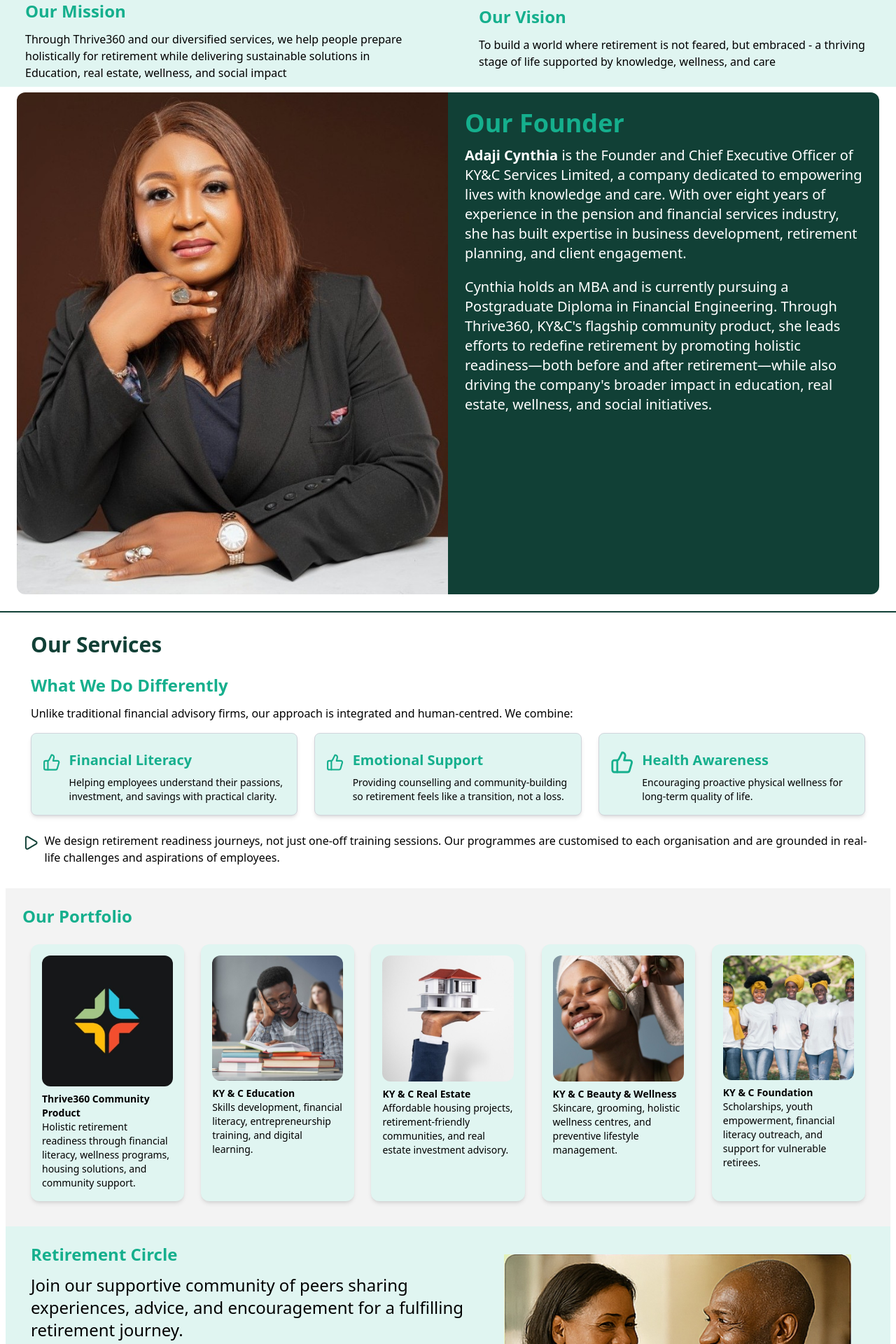
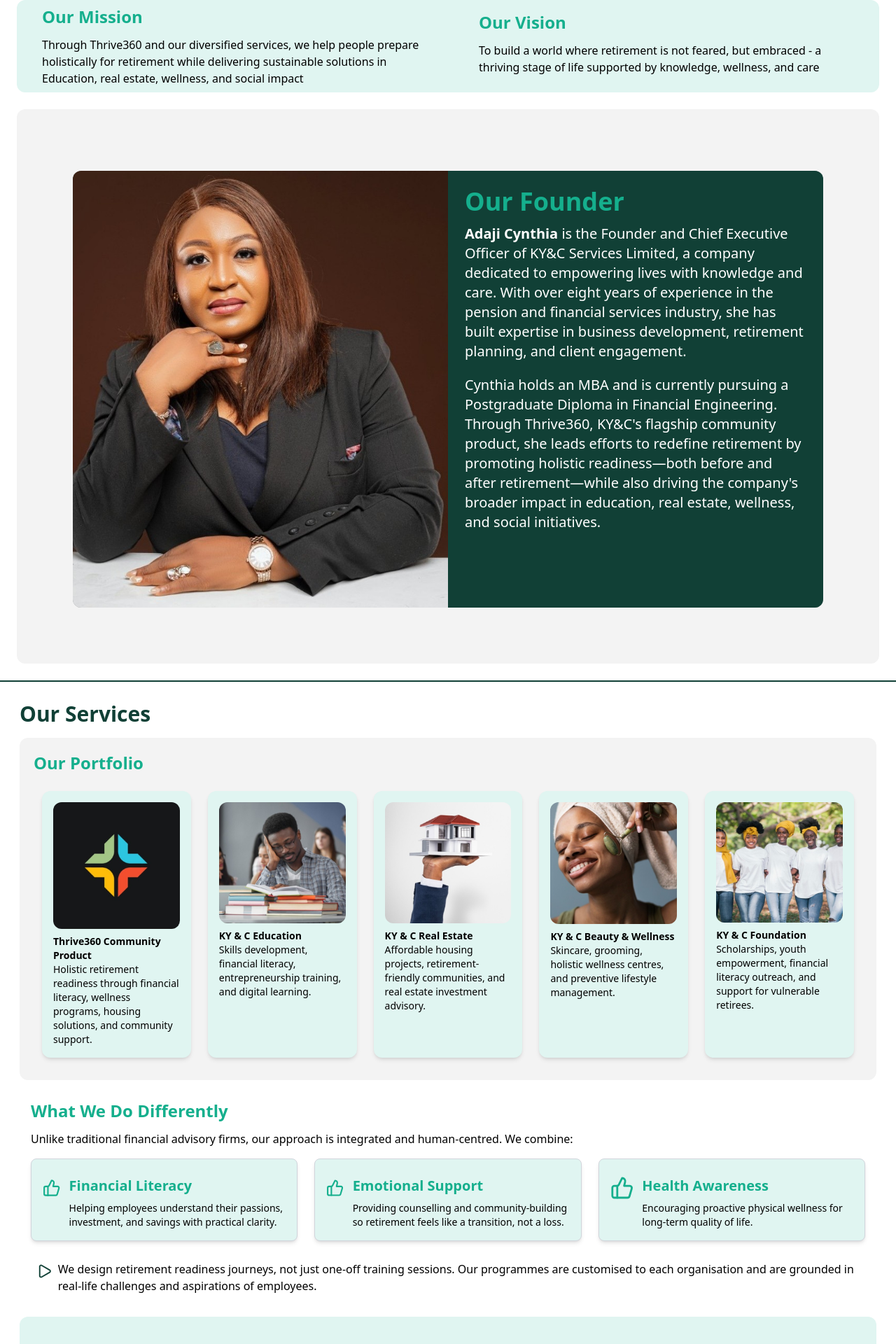
Before and after one commit to Eneojo1/kyc, a Next.js app: page / in a window 1280 px wide. Shown: the part 1458-3378 px from the top of the page at 70% size. Built offline with nearby package versions, Linux system fonts and the light colour scheme.

Commit message:
Contact added

```diff
--- a/components/any/About.tsx
+++ b/components/any/About.tsx
@@ -93,7 +93,7 @@
         </div>
       </div>
 
-      <div className="grid sm:grid-cols-2  bg-pr3">
+      <div className="grid sm:grid-cols-2 bg-pr3 rounded-xl m-2 mx-6">
         <div className="px-3 sm:px-9 py-2">
           <h2>Our Mission</h2>
           <p>
@@ -111,36 +111,37 @@
           </p>
         </div>
       </div>
-
-      <div className="flex flex-col sm:flex-row items-center sm:items-stretch p-6 pt-2">
+      <div className="bg-se5 sm:p-20 m-6 rounded-xl">
+        <div className="bg-se6 flex flex-col sm:flex-row items-center sm:items-stretch mt-2 rounded-xl overflow-hidden">
           <div className="w-full sm:w-1/2 flex justify-center">
             <img
               src="/founder.jpg"
               alt="ceo"
               loading="lazy"
-            className="rounded-mobile-top object-cover h-auto"
+              className="object-cover h-auto"
             />
           </div>
 
-        <div className="w-full sm:w-1/2 rounded-mobile-bottom p-6 sm:text-xl bg-pr1 text-white">
+          <div className="w-full sm:w-1/2 p-6 sm:text-xl bg-pr1 text-white">
             <h2 className="!text-4xl font-semibold mb-4">Our Founder</h2>
             <p className="mb-5">
               <strong>Adaji Cynthia</strong> is the Founder and Chief Executive
-            Officer of KY&C Services Limited, a company dedicated to empowering
-            lives with knowledge and care. With over eight years of experience
-            in the pension and financial services industry, she has built
-            expertise in business development, retirement planning, and client
-            engagement.
+              Officer of KY&C Services Limited, a company dedicated to
+              empowering lives with knowledge and care. With over eight years of
+              experience in the pension and financial services industry, she has
+              built expertise in business development, retirement planning, and
+              client engagement.
             </p>
 
             <p>
               Cynthia holds an MBA and is currently pursuing a Postgraduate
               Diploma in Financial Engineering. Through Thrive360, KY&C&apos;s
-            flagship community product, she leads efforts to redefine retirement
-            by promoting holistic readiness—both before and after
+              flagship community product, she leads efforts to redefine
+              retirement by promoting holistic readiness—both before and after
               retirement—while also driving the company&apos;s broader impact in
               education, real estate, wellness, and social initiatives.
             </p>
+          </div>
         </div>
       </div>
 
--- a/components/any/Contact.tsx
+++ b/components/any/Contact.tsx
@@ -7,39 +7,47 @@
   const [isModalOpen, setIsModalOpen] = useState(false);
 
   return (
-    <div
-      id="contact"
-      className="section pt-5 flex flex-col sm:flex-row items-center sm:items-stretch p-6 pt-2"
-    >
-      <div className="w-full sm:w-1/2 flex justify-center">
+    <section id="contact" className="section p-6">
+      <h1>Contact Us</h1>
+      <div className="bg-se5 rounded-xl p-5">
+        <div className="grid sm:grid-cols-2 sm:w-2/3 m-auto rounded-xl overflow-hidden lg:text-xl">
+          {/* Left Image */}
+          <div className="flex justify-center items-center">
             <img
               src="/contact.jpg"
-          alt="ceo"
+              alt="contact"
               loading="lazy"
-          className="rounded-mobile-top object-cover h-auto"
+              className="w-full h-full object-cover"
             />
           </div>
-      <div className="w-full p-6 sm:p-20 sm:w-1/2 rounded-mobile-bottom sm:text-xl bg-pr3 flex gap-4 flex-col justify-center items-center">
-        <h2 className="!text-4xl font-semibold w-full">Contact Us</h2>
-        <p className="">
+
+          {/* Right Content */}
+          <div className="bg-pr3 p-5 sm:border-2 sm:border-l-0 border-pr2 flex flex-col gap-5 justify-center items-center text-center">
+            <p className="max-w-md">
               Have questions about our services or want to explore how we can
-          support your journey? Call us directly at +234 703 270 7572 or click
-          the button below to send us a message. We&apos;re here to help—every
-          step of the way.
+              support your journey? Call us directly at{" "}
+              <strong>+2347032707572</strong> or click the button below to send
+              us a message. We&apos;re here to help—every step of the way.
             </p>
 
             <button
               onClick={() => setIsModalOpen(true)}
-          // className="block !bg-se2 m-auto !text-black !outline-none"
+              className="!bg-se2 px-6 py-2 rounded-md !text-black !outline-none"
             >
               Contact us
             </button>
 
             <Modal isOpen={isModalOpen} onClose={() => setIsModalOpen(false)}>
-          <ContactForm onClose={() => setIsModalOpen(false)} type="contact" />
+              <ContactForm
+                onClose={() => setIsModalOpen(false)}
+                type="contact"
+              />
             </Modal>
           </div>
         </div>
+      </div>
+      <hr className="border-pr1 border-1 mt-5" />
+    </section>
   );
 };
 
--- a/components/any/Services.tsx
+++ b/components/any/Services.tsx
@@ -26,7 +26,7 @@
 
 const PortfolioItem = ({ title, body, src, alt }: Props) => {
   return (
-    <div className="p-4 bg-pr3 m-3 rounded-xl text-xl md:text-sm shadow-md hover:shadow-lg transition">
+    <div className="p-4 bg-pr3 m-3 rounded-xl text-lg md:text-sm shadow-md hover:shadow-lg transition">
       <img src={src} alt={alt} loading="lazy" className="rounded-xl" />
       <h4 className="pt-2 font-bold">{title}</h4>
       <p>{body}</p>
@@ -38,45 +38,9 @@
   const [isModalOpen, setIsModalOpen] = useState(false);
 
   return (
-    <section id="services" className="section pt-5 m-2">
-      <div className="px-3 sm:px-9">
-        <h1>Our Services</h1>
-        <h2 className="pt-2">What We Do Differently</h2>
-        <p>
-          Unlike traditional financial advisory firms, our approach is
-          integrated and human-centred. We combine:
-        </p>
-        <div className="grid grid-cols-1 sm:grid-cols-2 lg:grid-cols-3 gap-6 my-4">
-          <Item
-            title="Financial Literacy"
-            body="Helping employees understand their passions, investment, and savings
-          with practical clarity."
-          />
-
-          <Item
-            title="Emotional Support"
-            body="Providing counselling and community-building so retirement feels
-              like a transition, not a loss."
-          />
-
-          <Item
-            title="Health Awareness"
-            body="Encouraging proactive physical wellness for long-term quality of
-              life."
-          />
-        </div>
-      </div>
-
-      <div className="flex gap-2 px-6">
-        <Play className="text-pr1" size={30} />
-        <p>
-          We design retirement readiness journeys, not just one-off training
-          sessions. Our programmes are customised to each organisation and are
-          grounded in real-life challenges and aspirations of employees.
-        </p>
-      </div>
-
-      <div className="p-6 mt-8 bg-se5">
+    <section id="services" className="section p-5 m-2">
+      <h1>Our Services</h1>
+      <div className="bg-se5 rounded-xl p-5">
         <h2>Our Portfolio</h2>
         <div className="grid sm:grid-cols-2 md:grid-cols-3 lg:grid-cols-5">
           <PortfolioItem
@@ -117,9 +81,44 @@
         </div>
       </div>
 
-      <div className="bg-pr3 flex flex-col-reverse md:flex-row px-3 sm:px-9 py-5 sm:text-2xl rounded-b-2xl">
+      <div className="px-3 sm:px-4 my-5">
+        <h2 className="pt-2">What We Do Differently</h2>
+        <p>
+          Unlike traditional financial advisory firms, our approach is
+          integrated and human-centred. We combine:
+        </p>
+        <div className="grid grid-cols-1 sm:grid-cols-2 lg:grid-cols-3 gap-6 my-4">
+          <Item
+            title="Financial Literacy"
+            body="Helping employees understand their passions, investment, and savings
+          with practical clarity."
+          />
+
+          <Item
+            title="Emotional Support"
+            body="Providing counselling and community-building so retirement feels
+              like a transition, not a loss."
+          />
+
+          <Item
+            title="Health Awareness"
+            body="Encouraging proactive physical wellness for long-term quality of
+              life."
+          />
+        </div>
+      </div>
+
+      <div className="flex gap-2 px-6 pb-8">
+        <Play className="text-pr1" size={30} />
+        <p>
+          We design retirement readiness journeys, not just one-off training
+          sessions. Our programmes are customised to each organisation and are
+          grounded in real-life challenges and aspirations of employees.
+        </p>
+      </div>
+
+      <div className="bg-pr3 rounded-xl flex items-center flex-col-reverse md:flex-row px-3 sm:px-9 py-5 sm:text-2xl rounded-b-2xl">
         <div className="py-1">
-          <h2>Retirement Circle</h2>
           <p className="mb-4">
             Join our supportive community of peers sharing experiences, advice,
             and encouragement for a fulfilling retirement journey.
@@ -139,7 +138,7 @@
           <img src="/join.jpg" alt="Join" loading="lazy" />
         </div>
       </div>
-      <hr className="border-pr1 border-1" />
+      <hr className="border-pr1 border-1 mt-5" />
     </section>
   );
 };
```
Lines whose indentation alone changed are shown as unchanged.
